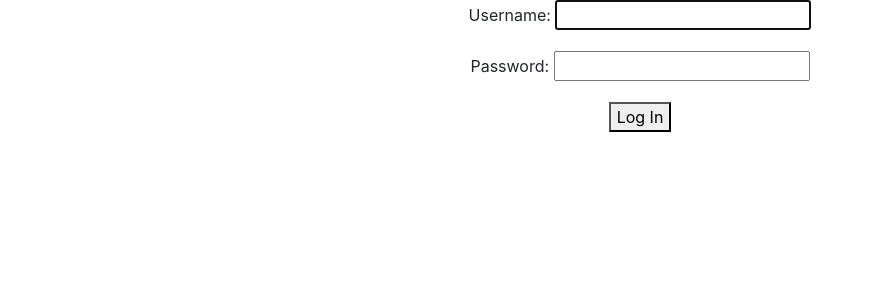
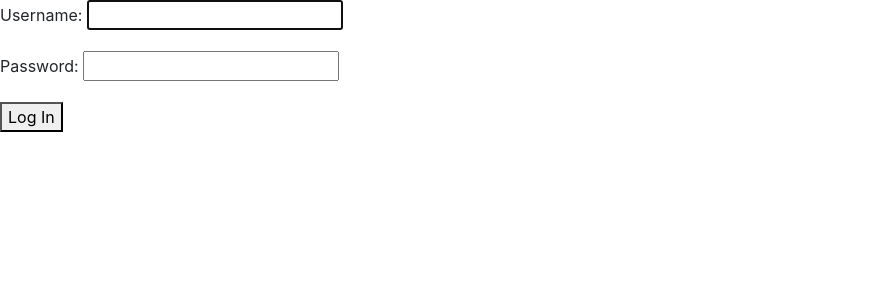
Before and after one commit to SoniaNkt/solar-coordination, a Django app: page /accounts/login/ in a window 1280 px wide. Shown: the top 300 px of the page, without its empty margins (0-874 px from the left). Run offline with Django 4.2, Linux system fonts and the light colour scheme; some libraries are stand-ins or nearby versions.

Commit message:
Code clean up

```diff
--- a/solar_coordination_classic/templates/base.html
+++ b/solar_coordination_classic/templates/base.html
@@ -42,7 +42,7 @@
   </head>
   <body id="base-body">
 
-    <div class='text-center' id="content">
+    <div id="content">
       {% block content %}{% endblock %}
     </div>
 
--- a/solar_coordination_classic/templates/registration/login.html
+++ b/solar_coordination_classic/templates/registration/login.html
@@ -1,20 +1,7 @@
 {% extends "base.html" %}
 {% load static %}
 
-<!-- JavaScript Libraries: These should live on base.html, experiencing issues with static -->
-
-<script src="{% static 'libs/bootstrap-5.0.2-dist/js/bootstrap.bundle.min.js' %}"></script>
-<script src="{% static 'libs/d3.v7.min.js' %}"></script>
-<script src="{% static 'libs/luxon.min.js' %}"></script>
-
-
 {% block css_files %}
-
-<!-- Stylesheets: : These should live on base.html, experiencing issues with static-->
-
-    <link rel="stylesheet" href="{% static libs 'libs/bootstrap-5.0.2-dist/css/bootstrap.min.css' %}" />
-    <link rel="stylesheet" href="https://cdn.jsdelivr.net/npm/bootstrap-icons@1.10.2/font/bootstrap-icons.css">
-    <link rel="stylesheet" href="{% static 'solar_coordination_classic/css/styles.css' %}" />
 {% endblock %}
 
 {% block page_title %} Login {% endblock %}
--- a/solar_coordination_classic/templates/welcome.html
+++ b/solar_coordination_classic/templates/welcome.html
@@ -29,6 +29,6 @@
 </div>
 
 <div id="button-div">
-  <button class="btn btn-dark" id="startButton" disabled>Start</button>
+  <button class="btn btn-dark" id="startButton" disabled> <a style="color:white;text-decoration: none;" href="{% url 'overview' %}">Start</button>
 </div>
 {% endblock %}
```
